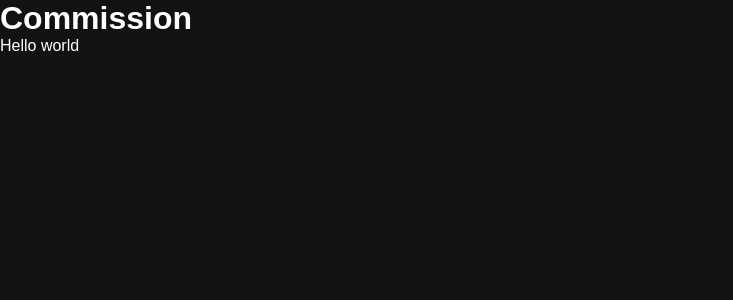
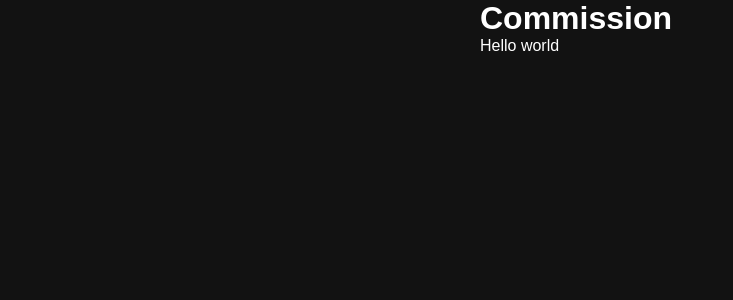
Before and after one commit to utilyre/estate, a React (Vite) app: page / in a window 1280 px wide. Shown: the top 300 px of the page, without its empty margins (0-733 px from the left). Built offline with nearby package versions, Linux system fonts and the light colour scheme.

Commit message:
Center App contents

```diff
--- a/src/components/App/App.jsx
+++ b/src/components/App/App.jsx
@@ -1,6 +1,8 @@
+import styles from './App.module.css'
+
 const App = () => {
   return (
-    <main>
+    <main className={styles.container}>
       <h1>Commission</h1>
       <p>Hello world</p>
     </main>
--- a/src/components/App/App.module.css
+++ b/src/components/App/App.module.css
@@ -0,0 +1,4 @@
+.container {
+  max-width: 20rem;
+  margin-inline: auto;
+}
```
